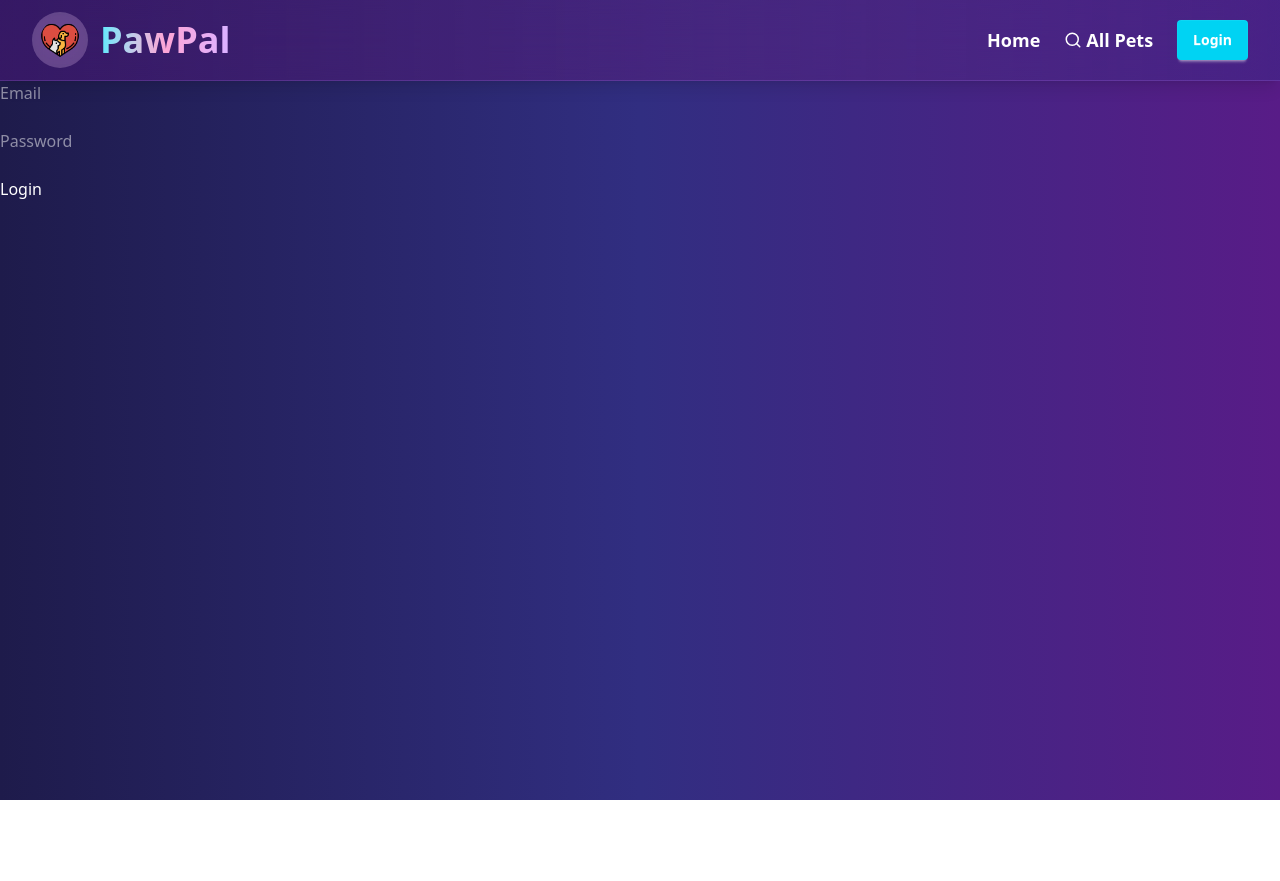
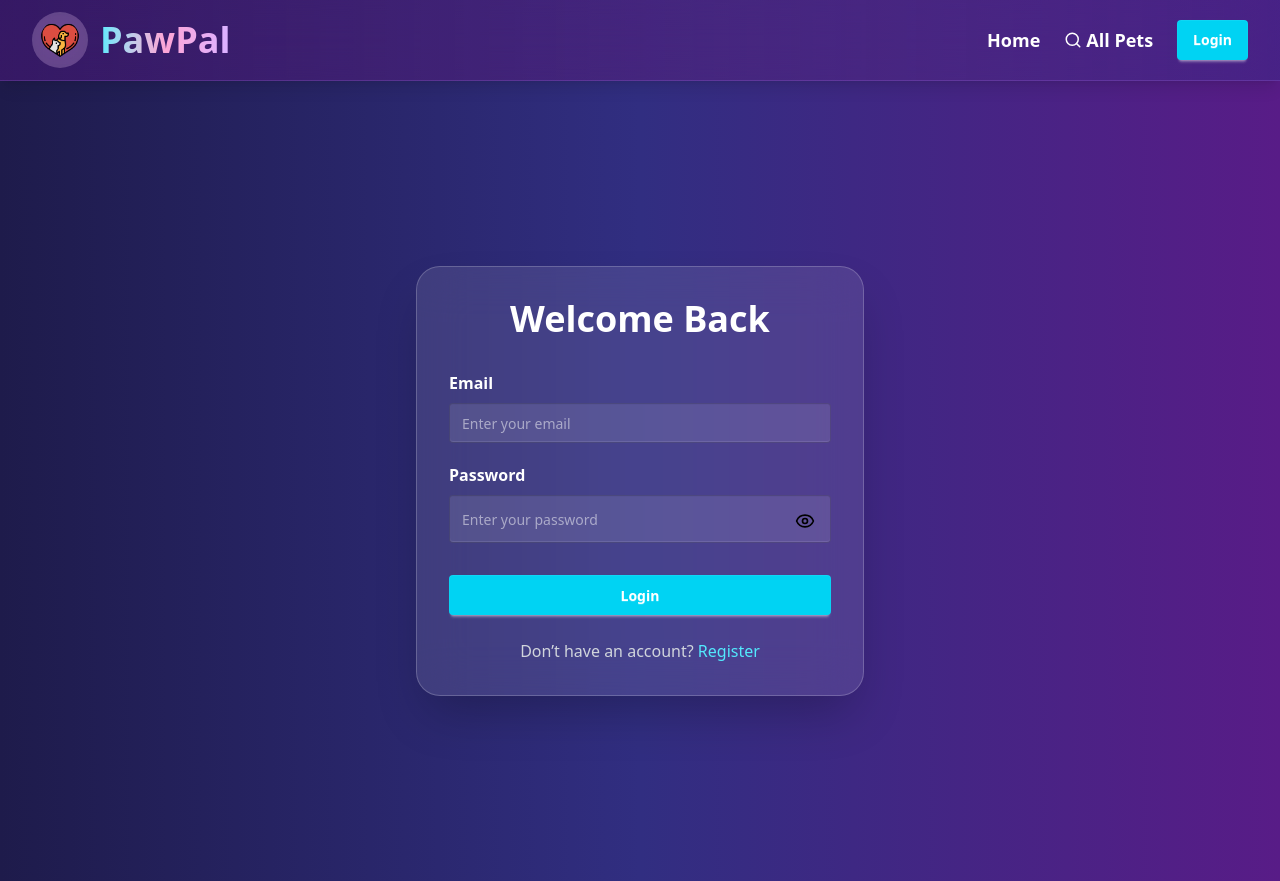
Before and after one commit to Rukshanaafrin/pawpal-client, a Next.js app: page /login in a window 1280 px wide. Before the commit the page ends 800 px from the top, so only its background shows below. Built offline with nearby package versions, Linux system fonts and the light colour scheme; no server answers.

Commit message:
added the log in page

```diff
--- a/src/app/login/page.jsx
+++ b/src/app/login/page.jsx
@@ -1,13 +1,20 @@
 "use client";
 
-import { useContext } from "react";
+import Link from "next/link";
+import { useContext, useState } from "react";
+import { Eye, EyeOff } from "lucide-react";
 import { AuthContext } from "../../providers/AuthProvider";
 
 const LoginPage = () => {
 
   const { signInUser } = useContext(AuthContext);
 
+  const [showPassword, setShowPassword] = useState(false);
+
   const handleLogin = (e) => {
+
+    console.log("clicked");
+
     e.preventDefault();
 
     const form = e.target;
@@ -17,40 +24,120 @@ const LoginPage = () => {
 
     signInUser(email, password)
       .then((result) => {
+
         console.log(result.user);
+
+        alert("Login Successful!");
+
+        form.reset();
+
       })
       .catch((error) => {
+
         console.log(error.message);
+
+        alert(error.message);
+
       });
   };
 
   return (
+
+    <div className="min-h-screen flex justify-center items-center px-4">
+
+      <div className="w-full max-w-md bg-white/10 backdrop-blur-xl border border-white/20 rounded-3xl p-8 shadow-2xl text-white">
+
+        <h1 className="text-4xl font-extrabold text-center mb-8">
+          Welcome Back
+        </h1>
+
+        <form
+          onSubmit={handleLogin}
+          className="space-y-5"
+        >
+
+          {/* EMAIL */}
+
           <div>
-      <form onSubmit={handleLogin}>
+
+            <label className="block mb-2 font-semibold">
+              Email
+            </label>
 
             <input
               type="email"
               name="email"
-          placeholder="Email"
+              placeholder="Enter your email"
+
+              className="input input-bordered w-full bg-white/10 text-white"
+              required
             />
 
-        <br />
-        <br />
+          </div>
+
+          {/* PASSWORD */}
+
+          <div>
+
+            <label className="block mb-2 font-semibold">
+              Password
+            </label>
+
+            <div className="relative">
 
               <input
-          type="password"
+                type={showPassword ? "text" : "password"}
                 name="password"
-          placeholder="Password"
+                placeholder="Enter your password"
+                autoComplete="new-password"
+                className="input input-bordered w-full h-12 bg-white/10 text-white pr-14"
+                required
               />
 
-        <br />
-        <br />
+              <button
+                type="button"
+                onClick={() => setShowPassword(!showPassword)}
+                className="absolute right-4 top-4 text-black"
+              >
 
-        <button type="submit">
+                {
+                  showPassword
+                    ? <EyeOff size={20} />
+                    : <Eye size={20} />
+                }
+
+              </button>
+
+            </div>
+
+          </div>
+
+          {/* BUTTON */}
+
+          <button
+            type="submit"
+            className="btn bg-cyan-400 hover:bg-cyan-500 border-none text-white w-full mt-3 cursor-pointer"
+          >
             Login
           </button>
 
         </form>
+
+        <p className="text-center text-gray-300 mt-6">
+
+          Don’t have an account?{" "}
+
+          <Link
+            href="/register"
+            className="text-cyan-300 hover:underline"
+          >
+            Register
+          </Link>
+
+        </p>
+
+      </div>
+
     </div>
   );
 };
```
Also changed, not shown: src/app/register/page.jsx (added). Lines whose indentation alone changed are shown as unchanged.
